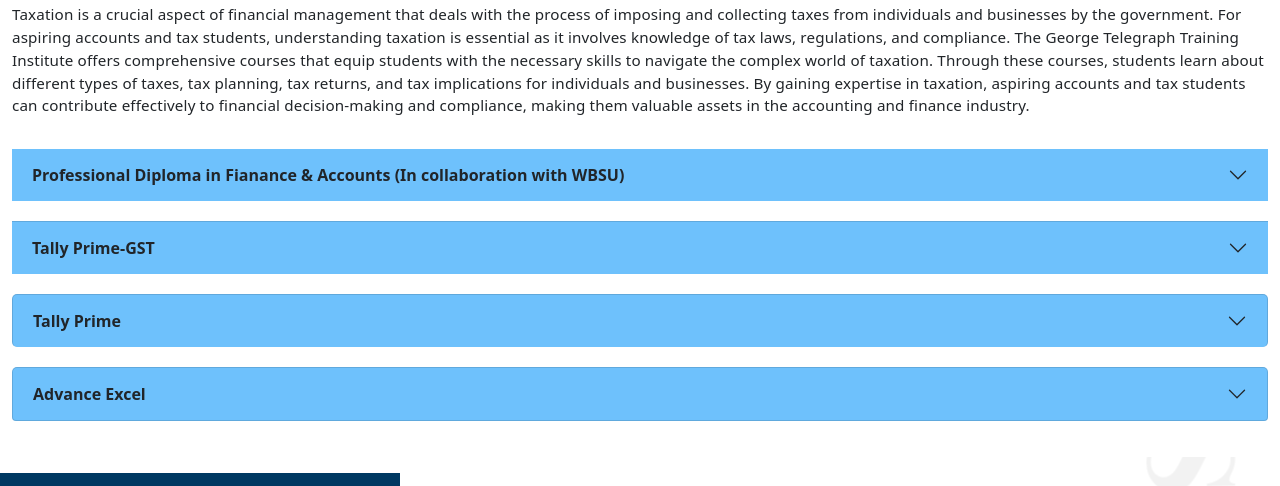
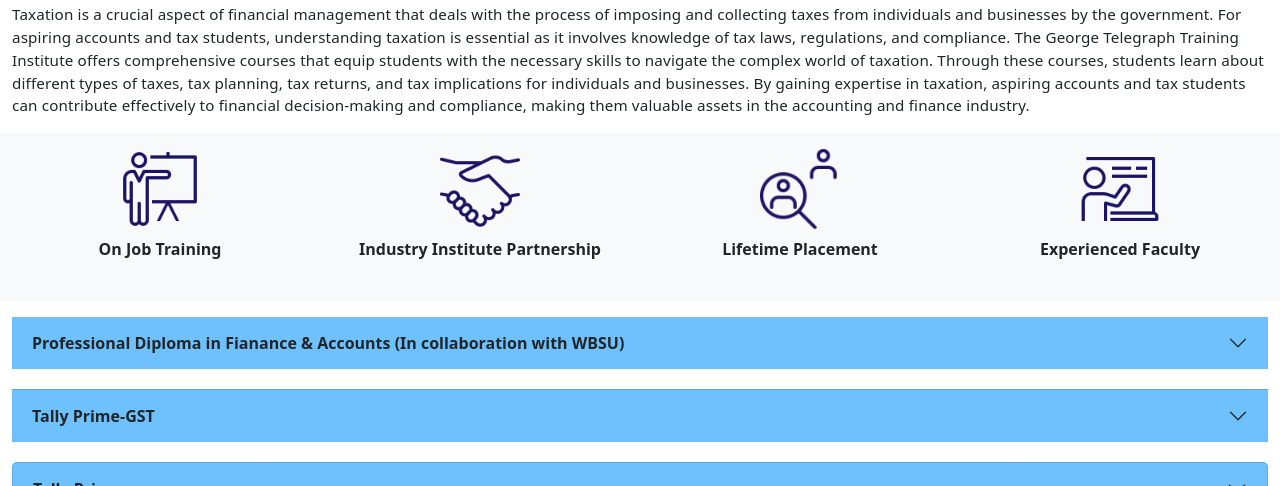
Before and after one commit to shahrukhdigitalwolf/george-telegraph, a plain HTML site: page accounts-and-finance-department.html in a window 1280 px wide. Shown: the part 1638-2124 px from the top of the page. Drawn offline with Linux system fonts and the light colour scheme.

Commit message:
new section added

```diff
--- a/accounts-and-finance-department.html
+++ b/accounts-and-finance-department.html
@@ -291,6 +291,46 @@
                                         <p class="para-text2s">
                                             Taxation is a crucial aspect of financial management that deals with the process of imposing and collecting taxes from individuals and businesses by the government. For aspiring accounts and tax students, understanding taxation is essential as it involves knowledge of tax laws, regulations, and compliance. The George Telegraph Training Institute offers comprehensive courses that equip students with the necessary skills to navigate the complex world of taxation. Through these courses, students learn about different types of taxes, tax planning, tax returns, and tax implications for individuals and businesses. By gaining expertise in taxation, aspiring accounts and tax students can contribute effectively to financial decision-making and compliance, making them valuable assets in the accounting and finance industry.
                                         </p>
+                                    </div>
+                                </div>
+                            </div>
+                        </section>
+                        <section class="bg-light pt-3 pb-3">
+                            <div class="container">
+                                <div>
+                                    <div class="row">
+                                        <div class="col-lg-3">
+                                            <div class="text-center">
+                                                <img src="./assets/icon/ic1.png" alt="" width="80" height="80">
+                                                <div class="p-2">
+                                                    <p class="fw-bold">On Job Training</p>
+                                                </div>
+                                            </div>
+                                        </div>
+                                        <div class="col-lg-3">
+                                            <div class="text-center">
+                                                <img src="./assets/icon/ic2.png" alt="" width="80" height="80">
+                                                <div class="p-2">
+                                                    <p class="fw-bold">Industry Institute Partnership</p>
+                                                </div>
+                                            </div>
+                                        </div>
+                                        <div class="col-lg-3">
+                                            <div class="text-center">
+                                                <img src="./assets/icon/ic3.png" alt="" width="80" height="80">
+                                                <div class="p-2">
+                                                    <p class="fw-bold">Lifetime Placement</p>
+                                                </div>
+                                            </div>
+                                        </div>
+                                        <div class="col-lg-3">
+                                            <div class="text-center">
+                                                <img src="./assets/icon/ic4.png" alt="" width="80" height="80">
+                                                <div class="p-2">
+                                                    <p class="fw-bold">Experienced Faculty</p>
+                                                </div>
+                                            </div>
+                                        </div>
                                     </div>
                                 </div>
                             </div>
```
Also changed, not shown: assets/icon/ic1.png (added), assets/icon/ic2.png (added), assets/icon/ic3.png (added), assets/icon/ic4.png (added).
